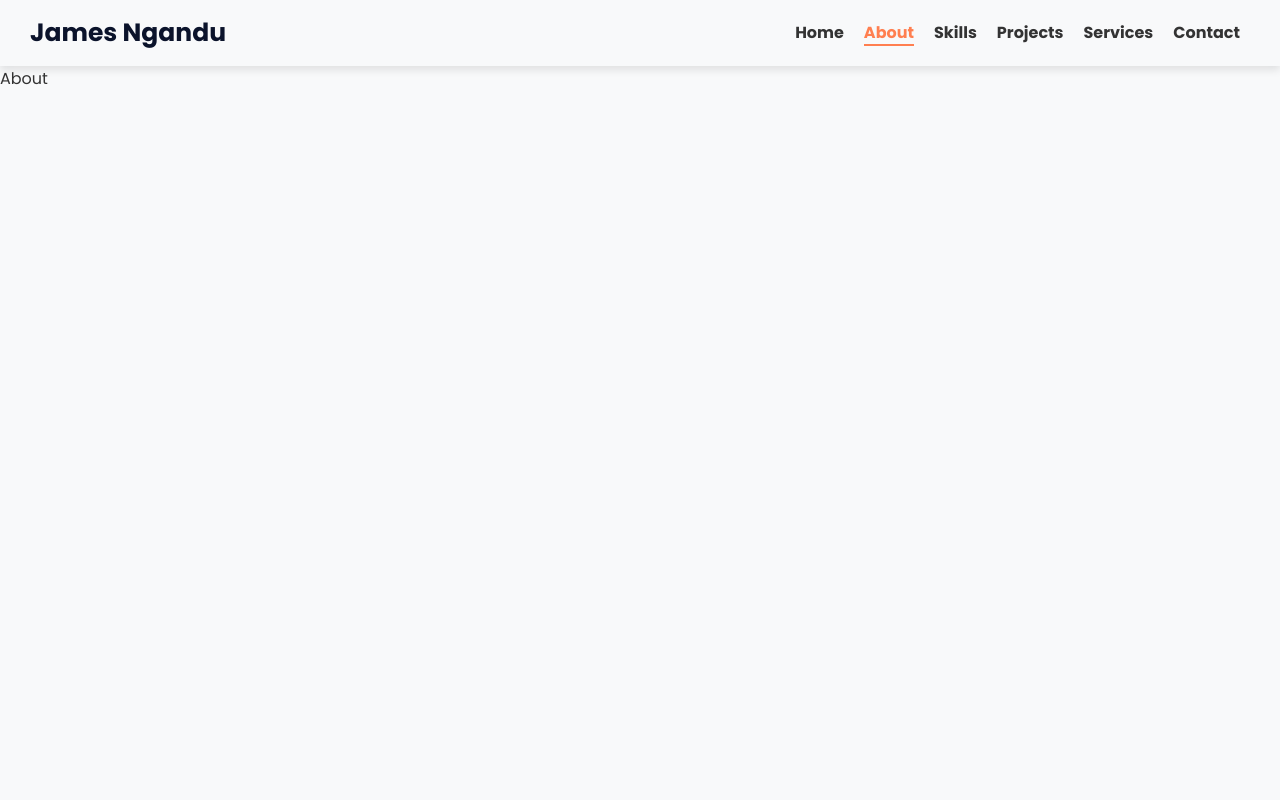
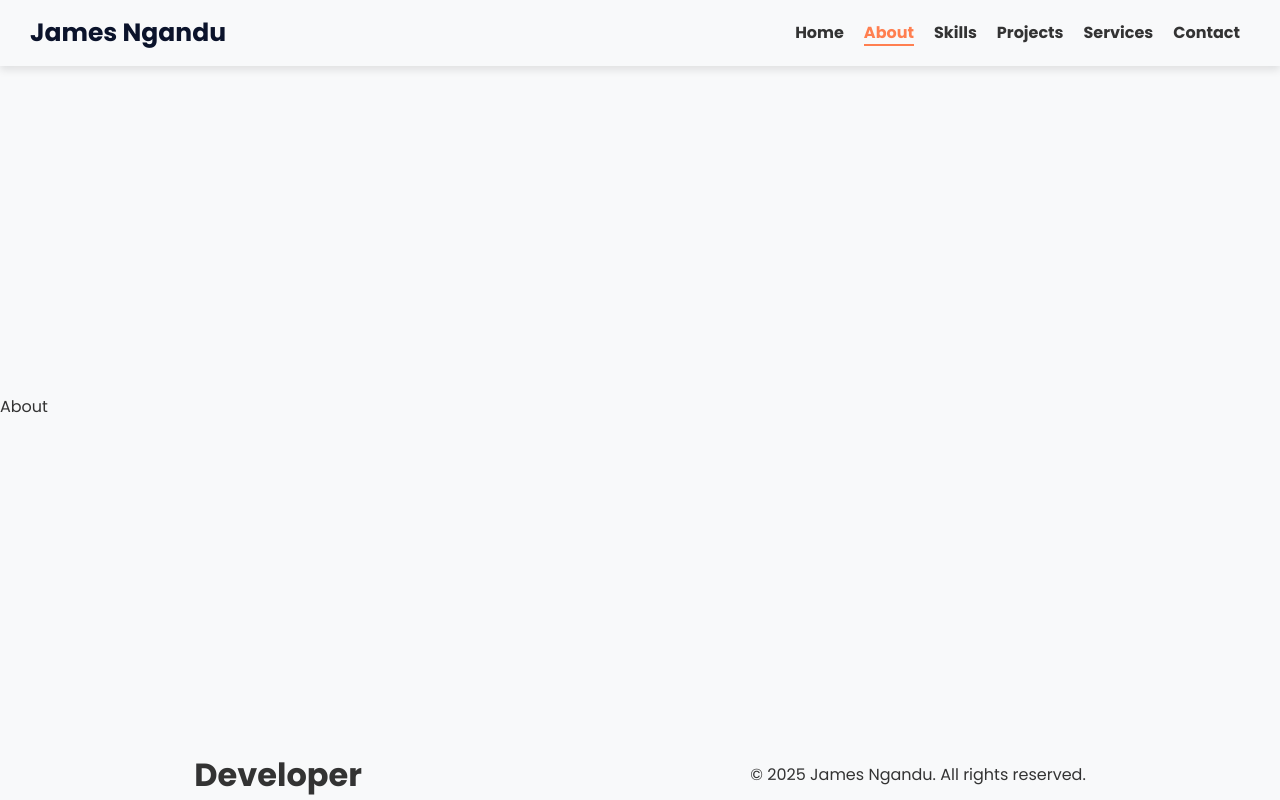
Before and after one commit to mukuvi/Portfolio, a React (Vite) app in the folder portfolio/: page /about in a window 1280 px wide. Built offline with nearby package versions, Linux system fonts and the light colour scheme.

Commit message:
portfolio

```diff
--- a/portfolio/src/Pages/About.jsx
+++ b/portfolio/src/Pages/About.jsx
@@ -1,11 +1,13 @@
 import React from "react";
 import Header from "../Components/Header";
+import Footer from "../Components/Footer";
 
 function About() {
   return (
-    <div>
+    <div className="container">
       <Header />
       About
+      <Footer />
     </div>
   );
 }
```
